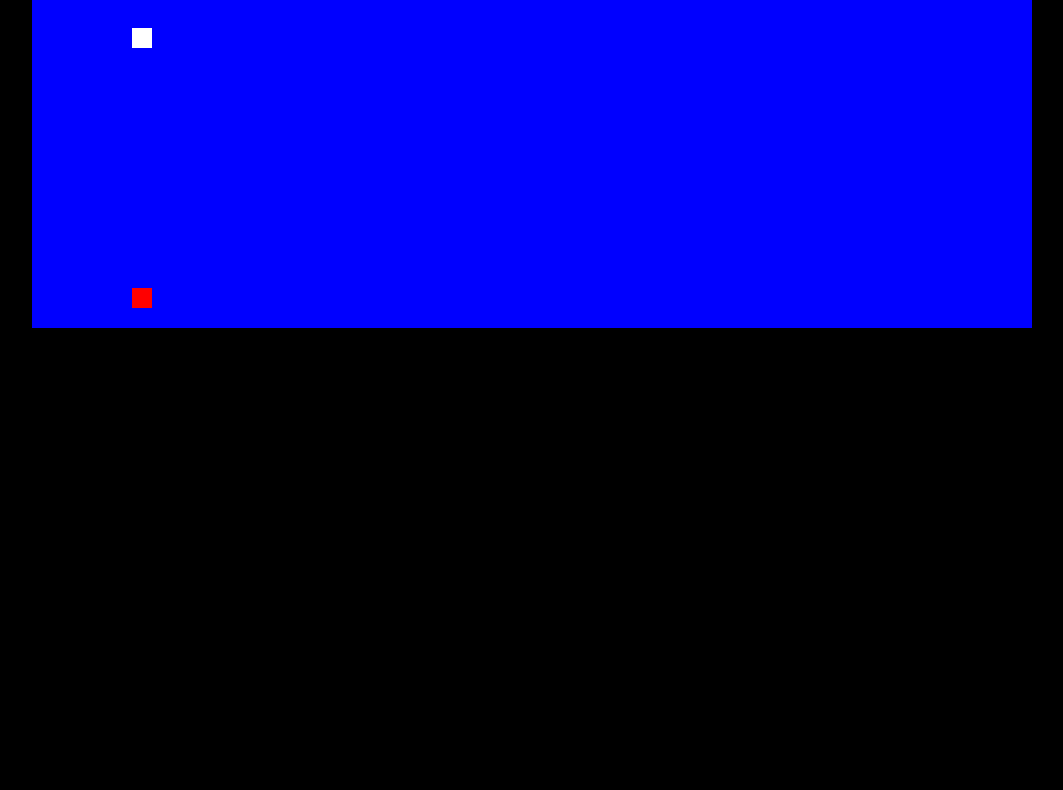
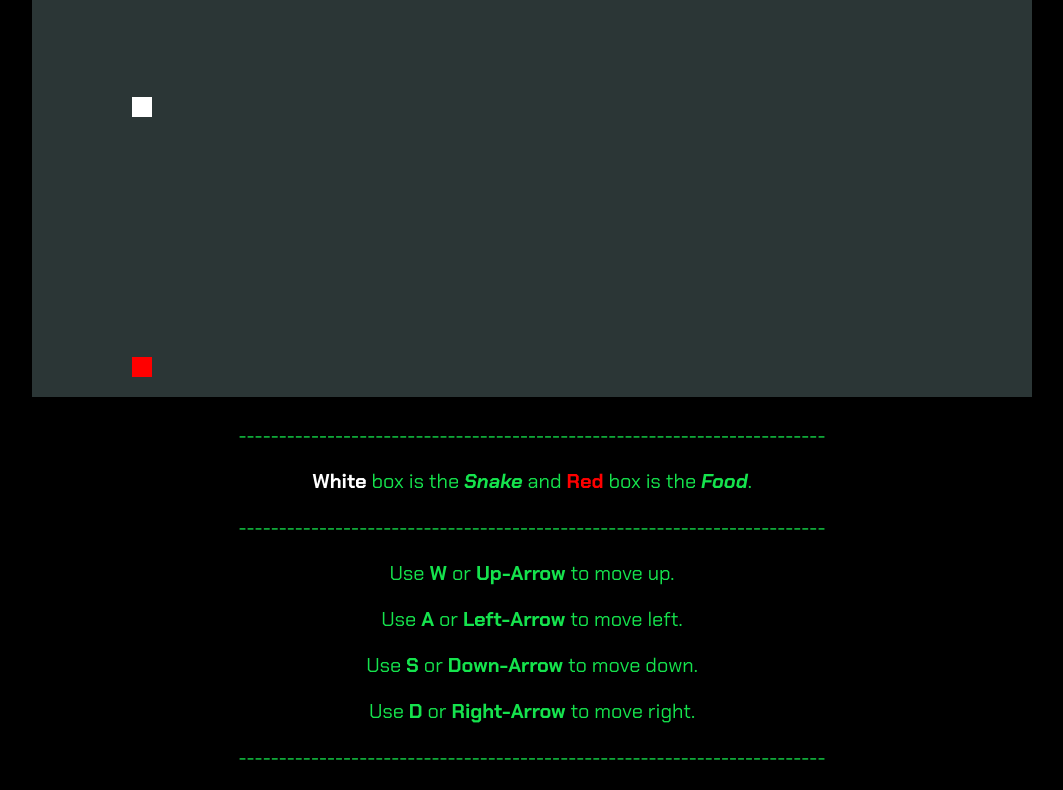
Before and after one commit to om-wani/snake-game-in-js, a plain HTML site: page index.html in a window 1280 px wide. Shown: the part 199-989 px from the top of the page, without its empty margins (108-1171 px from the left). Before the commit the page ends 800 px from the top, so only its background shows below. Drawn offline with Linux system fonts and the light colour scheme; a web font is replaced by a local one.

Commit message:
Add files via upload

```diff
--- a/index.html
+++ b/index.html
@@ -5,6 +5,7 @@
     <meta http-equiv="X-UA-Compatible" content="IE=edge">
     <meta name="viewport" content="width=device-width, initial-scale=1.0">
     <link href="https://fonts.googleapis.com/css2?family=VT323&display=swap" rel="stylesheet">
+    <link href="https://fonts.googleapis.com/css2?family=Chakra+Petch:ital,wght@0,300;0,400;0,500;0,600;0,700;1,300;1,400;1,500;1,600;1,700&display=swap" rel="stylesheet">
     <link href="https://fonts.googleapis.com/css2?family=Phudu:wght@300;400;500;600;700;800;900&display=swap" rel="stylesheet">
     <link href="https://fonts.googleapis.com/css2?family=IBM+Plex+Mono:ital,wght@0,100;0,200;0,300;0,400;0,500;0,600;0,700;1,100;1,200;1,300;1,400;1,500;1,600;1,700&display=swap" rel="stylesheet">
     <title>Snake game</title>
@@ -14,27 +15,56 @@
 </head>
 <body>
     <div>
-    <h1>Snake Game from
-    <div class="names">Om Wani</div>
+    <h1>
+    <div class="names">Snake Game by</div>
+        <i>@omwani.dev</i>
     </h1>
-    <canvas id="board"></canvas>
+    <p class="instr">-------------------------------------------------------------------------</p>
+    <canvas id="canvas"></canvas>
+
     </div>
     <style>
         body {
-            font-family: Phudu;
+            font-family: Chakra Petch;
             text-align: center;
-            color: darkblue;
+            color: #2b3636;
             background-color: black;
         }
         h1 {
             word-spacing: 10;
-            color: red;
+            color: #2404d6;
+        }
+        .instr {
+            font-family: Chakra Petch;
+            font-size: 20px;
+            word-spacing: 10;
+            color:#15e34d;
         }
         .names {
-            font-size: 40px;
+            font-size: 50px;
             font-weight: bold;
-            color: blue;
+            color: #15e34d;
+        }
+        .border {
+            border: 10px;
+            color: #16e34d;
+        }
+        .white {
+            color: white;
+        }
+        .red{
+            color:red;
         }
     </style>
+    <div class="instr">
+        <p>-------------------------------------------------------------------------</p>
+        <p><b class="white">White</b> box is the <i><b>Snake</b></i> and <b class="red">Red</b> box is the <i><b>Food</b></i>.</p>
+        <p>-------------------------------------------------------------------------</p>
+        <p> Use <b>W</b> or <b>Up-Arrow</b> to move up.</p>
+        <p> Use <b>A</b> or <b>Left-Arrow</b> to move left.</p>
+        <p> Use <b>S</b> or <b>Down-Arrow</b> to move down.</p>
+        <p> Use <b>D</b> or <b>Right-Arrow</b> to move right.</p>
+        <p>-------------------------------------------------------------------------</p>
+    </div>
 </body>
 </html>
--- a/script.js
+++ b/script.js
@@ -1,34 +1,36 @@
-//playground canvas
-var blockSize = 20;
-var total_row = 20; //total number of rows
-var total_col = 50; //total number of coloumns
-var board;
-var context;
+/*
+
+// creating playground area
+var SizeofBox = 20;// Size of one Block
+var NumberofRows = 20; //total number of rows into the canvas
+var NumberofColumns = 50; //total number of coloumns into the canvas
+var Canvas;
+var Context;
 
 //snake structure
-var snakeX = blockSize * 5;
-var snakeY = blockSize * 5;
+var SnakeShapeX = SizeofBox * 5;
+var SnakeShapeY = SizeofBox * 5;
 
 //snake speed
-var speedX = 0;
-var speedY = 0;
+var SnakeSnakeSpeedX = 0;
+var SnakeSnakeSpeedY = 0;
 
 //snake body
-var snakeBody = [];
+var SnakeBody= [];
 
 //snake food
-var foodX;
-var foodY;
+var FoodPositionX;
+var FoodPositionY;
 
 //current game status
-var gameover = false;
+var GameOver = false;
 
 window.onload = function (){
-    //setting board height and width
-    board = document.getElementById("board");
-    board.height = total_row * blockSize;
-    board.width = total_col * blockSize;
-    context = board.getContext("2d");
+    //settingCanvas height and width
+   Canvas = document.getElementById("canvas");
+   Canvas.height = NumberofRows * SizeofBox;
+   Canvas.width = NumberofColumns * SizeofBox;
+    Context =Canvas.getContext("2d");
 
     placeFood();
     document.addEventListener("keyup", changeDirection); //for movements
@@ -38,53 +40,53 @@ window.onload = function (){
 }
 
 function update(){
-    if (gameover){
+    if (GameOver){
         return;
     }
 
     //background of the game
-    context.fillStyle = "blue";
-    context.fillRect(0, 0, board.width, board.height);
+    Context.fillStyle = "blue";
+    Context.fillRect(0, 0,Canvas.width,Canvas.height);
 
     //food color and position
-    context.fillStyle = "red";
-    context.fillRect(foodX, foodY, blockSize, blockSize);
+    Context.fillStyle = "red";
+    Context.fillRect(FoodPositionX, FoodPositionY, SizeofBox, SizeofBox);
 
     //randomize food
-    if(snakeX == foodX && snakeY == foodY){
-        snakeBody.push([foodX, foodY]);
+    if(SnakeShapeX == FoodPositionX && SnakeShapeY == FoodPositionY){
+        SnakeBody.push([FoodPositionX, FoodPositionY]);
         placeFood();
     }
 
     //growing body of snake
-    for(let i = snakeBody.length - 1; i > 0; i--){
-        snakeBody[i] = snakeBody[i-1];
+    for(let i = SnakeBody.length - 1; i > 0; i--){
+        SnakeBody[i] = SnakeBody[i-1];
     }
-    if(snakeBody.length){
-        snakeBody[0] = [snakeX, snakeY];
+    if(SnakeBody.length){
+        SnakeBody[0] = [SnakeShapeX, SnakeShapeY];
     }
 
-    context.fillStyle = "white";
-    snakeX += speedX * blockSize;
-    snakeY += speedY * blockSize;
-    context.fillRect(snakeX, snakeY, blockSize, blockSize);
-    for(let i = 0; i < snakeBody.length; i++){
-        context.fillRect(snakeBody[i][0], snakeBody[i][1], blockSize, blockSize);
+    Context.fillStyle = "white";
+    SnakeShapeX +=SnakeSnakeSpeedX * SizeofBox;
+    SnakeShapeY += SnakeSnakeSpeedY * SizeofBox;
+    Context.fillRect(SnakeShapeX, SnakeShapeY, SizeofBox, SizeofBox);
+    for(let i = 0; i < SnakeBody.length; i++){
+        Context.fillRect(SnakeBody[i][0], SnakeBody[i][1], SizeofBox, SizeofBox);
     }
 
     //game over conditions
-    if(snakeX < 0
-        || snakeX > total_col * blockSize
-        || snakeY < 0
-        || snakeY > total_row * blockSize){
+    if(SnakeShapeX < 0
+        || SnakeShapeX > NumberofColumns * SizeofBox
+        || SnakeShapeY < 0
+        || SnakeShapeY > NumberofRows * SizeofBox){
             //when snake touch boundry
-            gameover = true;
+            GameOver = true;
             alert("Game Over");
     }
     // when snake touches own body
-    for(let i = 0; i <  snakeBody.length; i++){
-        if(snakeX == snakeBody[i][0] && snakeY == snakeBody[i][1]){
-            gameover = true;
+    for(let i = 0; i <  SnakeBody.length; i++){
+        if(SnakeShapeX == SnakeBody[i][0] && SnakeShapeY == SnakeBody[i][1]){
+            GameOver = true;
             alert("Game Over");
         }
     }
@@ -92,32 +94,176 @@ function update(){
 
 //movement of snake
 function changeDirection(e){
-    if (e.code == "ArrowUp" && speedY != -1 || e.code == "W" && speedY != -1){
+    if (e.code == "ArrowUp" && SnakeSnakeSpeedY != -1 || e.code == "W" && SnakeSnakeSpeedY != -1){
         //when up arrow key pressed snake will move up
-        speedX = 0;
-        speedY = -1;
+       SnakeSnakeSpeedX = 0;
+        SnakeSnakeSpeedY = -1;
     }
-    else if (e.code == "ArrowDown" && speedY != 1 || e.code == "S" && speedY != 1){
+    else if (e.code == "ArrowDown" && SnakeSnakeSpeedY != 1 || e.code == "S" && SnakeSnakeSpeedY != 1){
         //when down arrow pressed snake will move down
-        speedX = 0;
-        speedY = 1;
+       SnakeSnakeSpeedX = 0;
+        SnakeSnakeSpeedY = 1;
     }
-    else if (e.code == "ArrowLeft" && speedX != -1 || e.code == "A" && speedX != -1){
+    else if (e.code == "ArrowLeft" &&SnakeSnakeSpeedX != -1 || e.code == "A" &&SnakeSnakeSpeedX != -1){
         //when left arrow pressed snake will move left
-        speedX = -1;
-        speedY = 0;
+       SnakeSnakeSpeedX = -1;
+        SnakeSnakeSpeedY = 0;
     }
-    else if (e.code == "ArrowRight" && speedX != 1 || e.code == "D" && speedX != 1){
+    else if (e.code == "ArrowRight" &&SnakeSnakeSpeedX != 1 || e.code == "D" &&SnakeSnakeSpeedX != 1){
         //when right arrow pressed snake will move right
-        speedX = 1;
-        speedY = 0;
+       SnakeSnakeSpeedX = 1;
+        SnakeSnakeSpeedY = 0;
     }
 }
 
 //Randomly place food
 function placeFood(){
     //x coordinates
-    foodX = Math.floor(Math.random() * total_col) * blockSize;
+    FoodPositionX = Math.floor(Math.random() * NumberofColumns) * SizeofBox;
     //y coordinates
-    foodY = Math.floor(Math.random() * total_row) * blockSize;
+    FoodPositionY = Math.floor(Math.random() * NumberofRows) * SizeofBox;
 }
+
+*/
+
+
+
+// Making playground area
+var SizeofBox = 20;
+var NumberofRows = 20; //total number of rows
+var NumberofColumns = 50; //total number of coloumns
+var Canvas;
+var Context;
+var Canvas1;
+var Context1;
+
+//snake structure
+var SnakeShapeX = SizeofBox * 5;
+var SnakeShapeY = SizeofBox * 5;
+
+//snake speed
+var SnakeSpeedX = 0;
+var SnakeSpeedY = 0;
+
+//snake body
+var SnakeBody = [];
+
+//snake food
+var FoodPositionX;
+var FoodPositionY;
+
+//current game status
+var GameOver = false;
+
+window.onload = function (){
+    //setting Canvas height and width
+    Canvas = document.getElementById("canvas");
+    Canvas.height = NumberofRows * SizeofBox;
+    Canvas.width = NumberofColumns * SizeofBox;
+    Context = Canvas.getContext("2d");
+
+    /*Canvas1 = document.getElementById("border");
+    Canvas1.height = (NumberofRows-1) * SizeofBox;
+    Canvas1.width = (NumberofColumns-1) * SizeofBox;
+    Context1 = Canvas1.getContext("2d");
+*/
+
+    placeFood();
+    document.addEventListener("keyup", changeDirection); //for movements
+    //snake speed
+    setInterval(update, 1000 / 10);
+
+}
+
+
+
+function update(){
+    if (GameOver){
+        return;
+    }
+
+    //background of the game
+    Context.fillStyle = "#2b3636";
+    Context.fillRect(0, 0, Canvas.width, Canvas.height);
+
+    /*//border
+    Context1.fillStyle = "#16e34d";
+    Context1.fillRect(0, 0, Canvas1.width, Canvas1.height);*/
+
+    //food color and position
+    Context.fillStyle = "red";
+    Context.fillRect(FoodPositionX, FoodPositionY, SizeofBox, SizeofBox);
+
+    //randomize food
+    if(SnakeShapeX == FoodPositionX && SnakeShapeY == FoodPositionY){
+        SnakeBody.push([FoodPositionX, FoodPositionY]);
+        placeFood();
+    }
+
+    //growing body of snake
+    for(let i = SnakeBody.length - 1; i > 0; i--){
+        SnakeBody[i] = SnakeBody[i-1];
+    }
+    if(SnakeBody.length){
+        SnakeBody[0] = [SnakeShapeX, SnakeShapeY];
+    }
+
+    Context.fillStyle = "white";
+    SnakeShapeX += SnakeSpeedX * SizeofBox;
+    SnakeShapeY += SnakeSpeedY * SizeofBox;
+    Context.fillRect(SnakeShapeX, SnakeShapeY, SizeofBox, SizeofBox);
+    for(let i = 0; i < SnakeBody.length; i++){
+        Context.fillRect(SnakeBody[i][0], SnakeBody[i][1], SizeofBox, SizeofBox);
+    }
+
+    //game over conditions
+    if(SnakeShapeX < 0
+        || SnakeShapeX > NumberofColumns * SizeofBox
+        || SnakeShapeY < 0
+        || SnakeShapeY > NumberofRows * SizeofBox){
+            //when snake touch boundry
+            GameOver = true;
+            alert("Game Over");
+
+    }
+    // when snake touches own body
+    for(let i = 0; i <  SnakeBody.length; i++){
+        if(SnakeShapeX == SnakeBody[i][0] && SnakeShapeY == SnakeBody[i][1]){
+            GameOver = true;
+            alert("Game Over");
+
+        }
+    }
+}
+
+//movement of snake
+function changeDirection(e){
+    if (e.code == "ArrowUp" && SnakeSpeedY != -1 || e.key === "W" && SnakeSpeedY != -1 || e.key === "w" && SnakeSpeedY != -1){
+        //when up arrow key pressed snake will move up
+        SnakeSpeedX = 0;
+        SnakeSpeedY = -1;
+    }
+    else if (e.code == "ArrowDown" && SnakeSpeedY != 1 || e.key === "S" && SnakeSpeedY != 1 || e.key === "s" && SnakeSpeedY != 1){
+        //when down arrow pressed snake will move down
+        SnakeSpeedX = 0;
+        SnakeSpeedY = 1;
+    }
+    else if (e.code == "ArrowLeft" && SnakeSpeedX != -1 || e.key === "A" && SnakeSpeedX != -1 || e.key === "a" && SnakeSpeedX != -1){
+        //when left arrow pressed snake will move left
+        SnakeSpeedX = -1;
+        SnakeSpeedY = 0;
+    }
+    else if (e.code == "ArrowRight" && SnakeSpeedX != 1 || e.key === "D" && SnakeSpeedX != 1 || e.key === "d" && SnakeSpeedX != 1){
+        //when right arrow pressed snake will move right
+        SnakeSpeedX = 1;
+        SnakeSpeedY = 0;
+    }
+}
+
+//Randomly place food
+function placeFood(){
+    //x coordinates
+    FoodPositionX = Math.floor(Math.random() * NumberofColumns) * SizeofBox;
+    //y coordinates
+    FoodPositionY = Math.floor(Math.random() * NumberofRows) * SizeofBox;
+}
```
